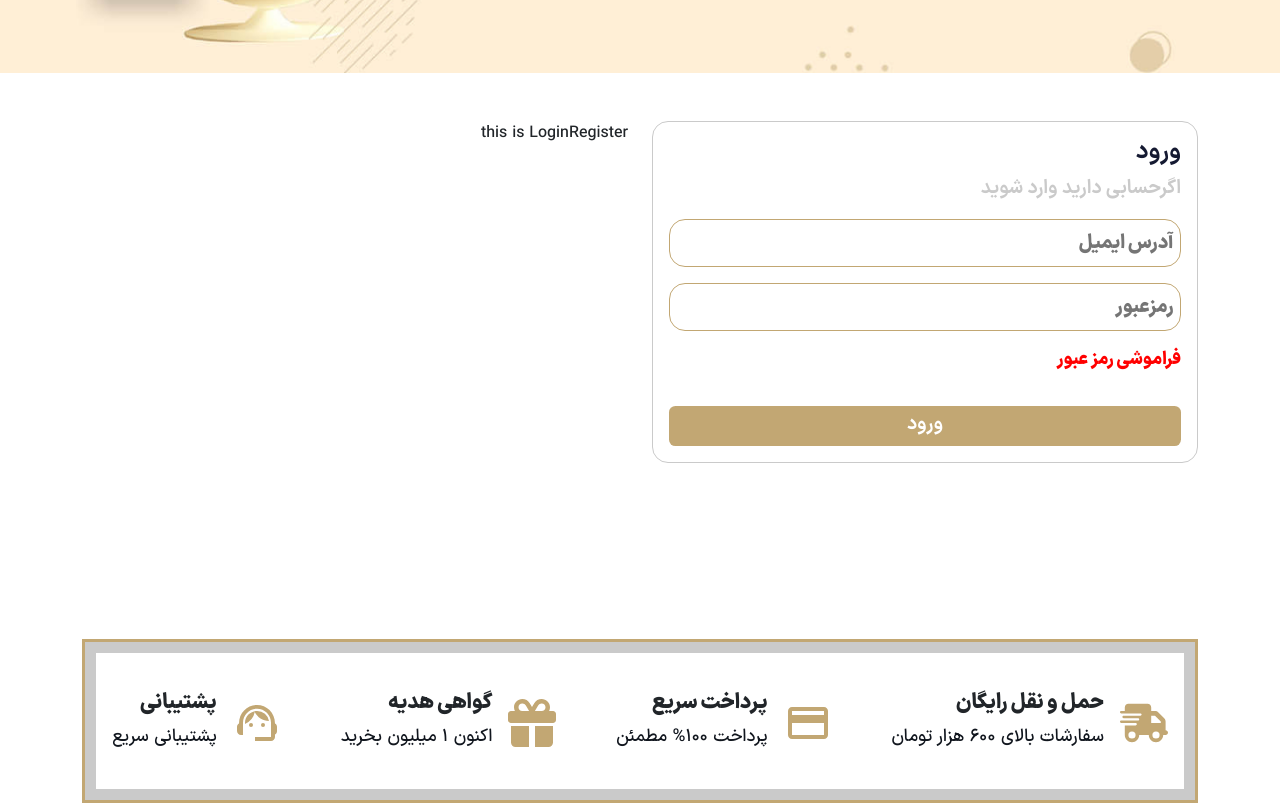
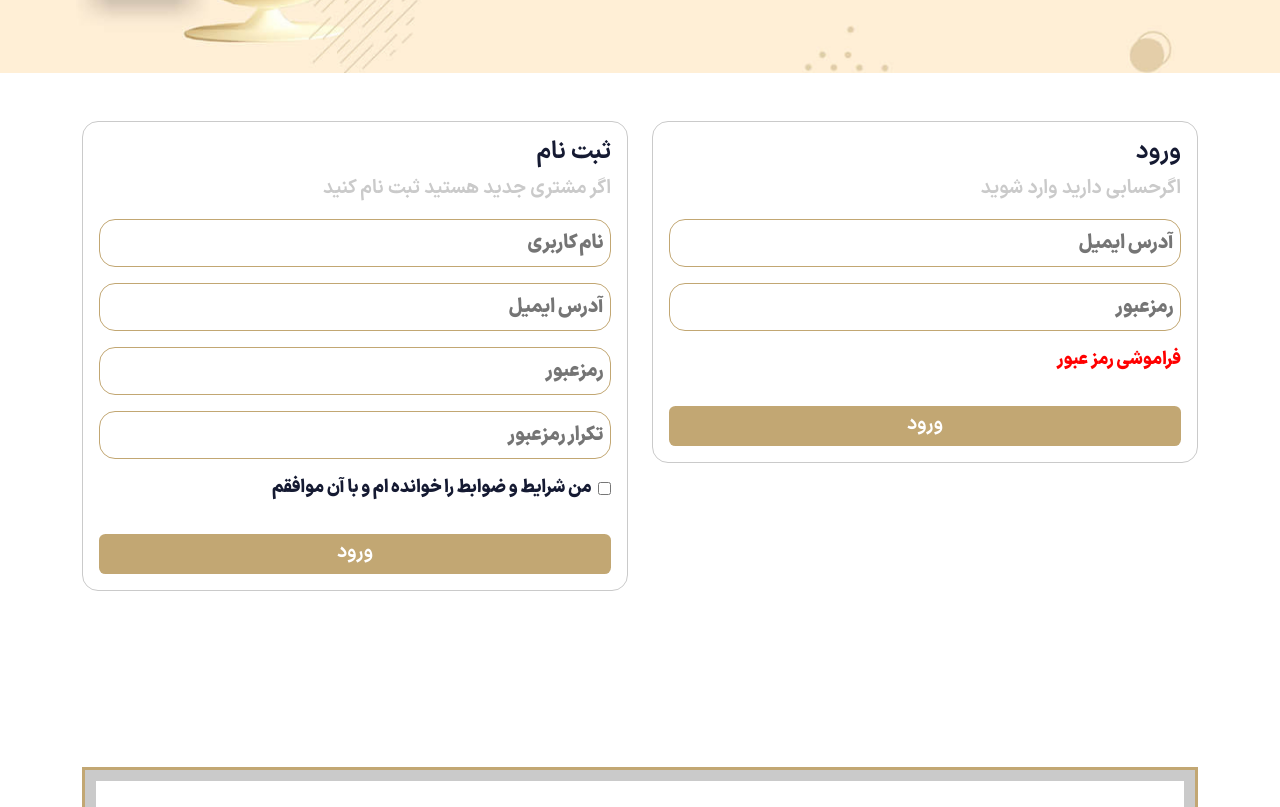
Before and after one commit to mohammadmehdidalvandii/sofast-homeShop, a Next.js app: page /LoginRegister in a window 1280 px wide. Shown: the part 420-1227 px from the top of the page. Built offline with nearby package versions, Linux system fonts and the light colour scheme.

Commit message:
create section register for loginRegiste-page

```diff
--- a/src/app/LoginRegister/page.js
+++ b/src/app/LoginRegister/page.js
@@ -4,6 +4,7 @@ import PageHeader from '../components/module/PageHeader/PageHeader'
 import Overview from '../components/module/Overview/Overview'
 import Footer from '../components/module/Footer/Footer'
 import Login from '../components/template/loginRegister/Login/Login'
+import Register from '../components/template/loginRegister/Register/Register'
 
 function page() {
   return (
@@ -16,7 +17,7 @@ function page() {
                     <Login/>
                 </div>
                 <div className="col-lg-6 col-md-6 col-sm-12">
-                    this is LoginRegister
+                   <Register/>
                 </div>
             </div>
         </div>
--- /dev/null
+++ b/src/app/components/template/loginRegister/Register/Register.js
@@ -0,0 +1,27 @@
+import React from 'react';
+import style from './Register.module.css';
+
+
+function Register() {
+  return (
+    <section className={style.register}>
+                <div className='content'>
+                <h6 className="content_title">ثبت نام</h6>
+                <span className="content_text">اگر مشتری جدید هستید ثبت نام کنید</span>
+            </div>
+        <form action="#" className="form">
+            <input type="text" className="form_input" placeholder='نام کاربری'/>
+            <input type="text" className="form_input" placeholder='آدرس ایمیل'/>
+            <input type="password" className="form_input" placeholder='رمزعبور'/>
+            <input type="password" className="form_input" placeholder='تکرار رمزعبور'/>
+            <div className="form_very">
+                <input type='checkBox' className="form_very_input" />
+                <span className="form_very_text">من شرایط و ضوابط را خوانده ام و با آن موافقم</span>
+            </div>
+            <button className="form_submit button">ورود</button>
+        </form>
+    </section>
+  )
+}
+
+export default Register
--- /dev/null
+++ b/src/app/components/template/loginRegister/Register/Register.module.css
@@ -0,0 +1,8 @@
+.register{
+    display: block;
+    width: 100%;
+    border: 1px solid var(--colorGray);
+    border-radius: 1rem;
+    padding: 1rem;
+    margin-bottom: 1rem;
+}
--- a/src/app/globals.css
+++ b/src/app/globals.css
@@ -115,6 +115,21 @@ background-color: var(--colorNavyBlue);
   font-weight: 700;
   color: var(--colorNavyBlue);
 }
+.form_very{
+  display: flex;
+  align-items: center;
+}
+.form_very_input{
+  accent-color: var(--colorBrown);
+}
+.form_very_text{
+  display: block;
+  font-family: var(--black);
+  font-size: 1.1rem;
+  font-weight: 700;
+  color: var(--colorNavyBlue);
+  padding-right: 0.4rem;
+}
 .form_link_forget{
   display: block;
   text-decoration: none;
```
